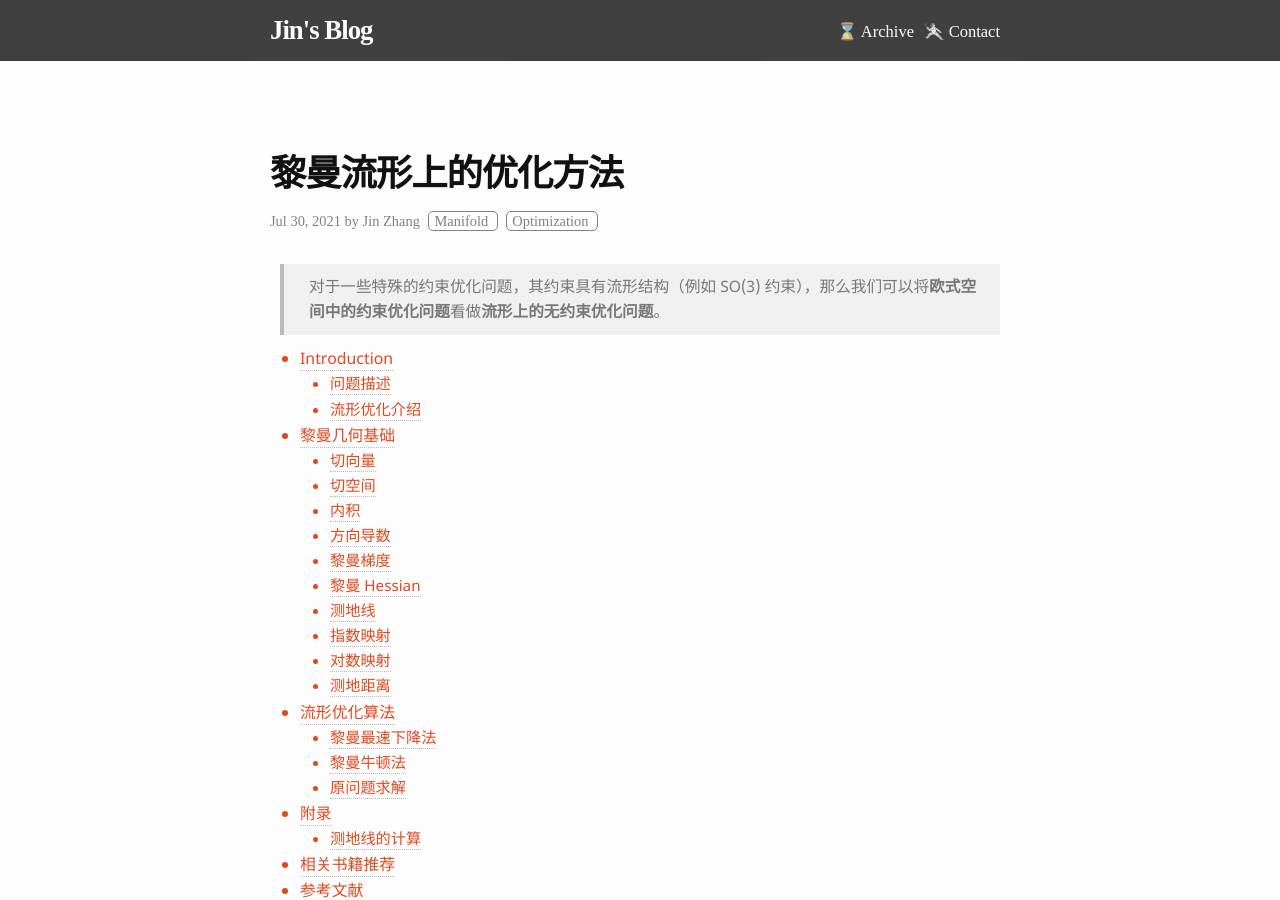
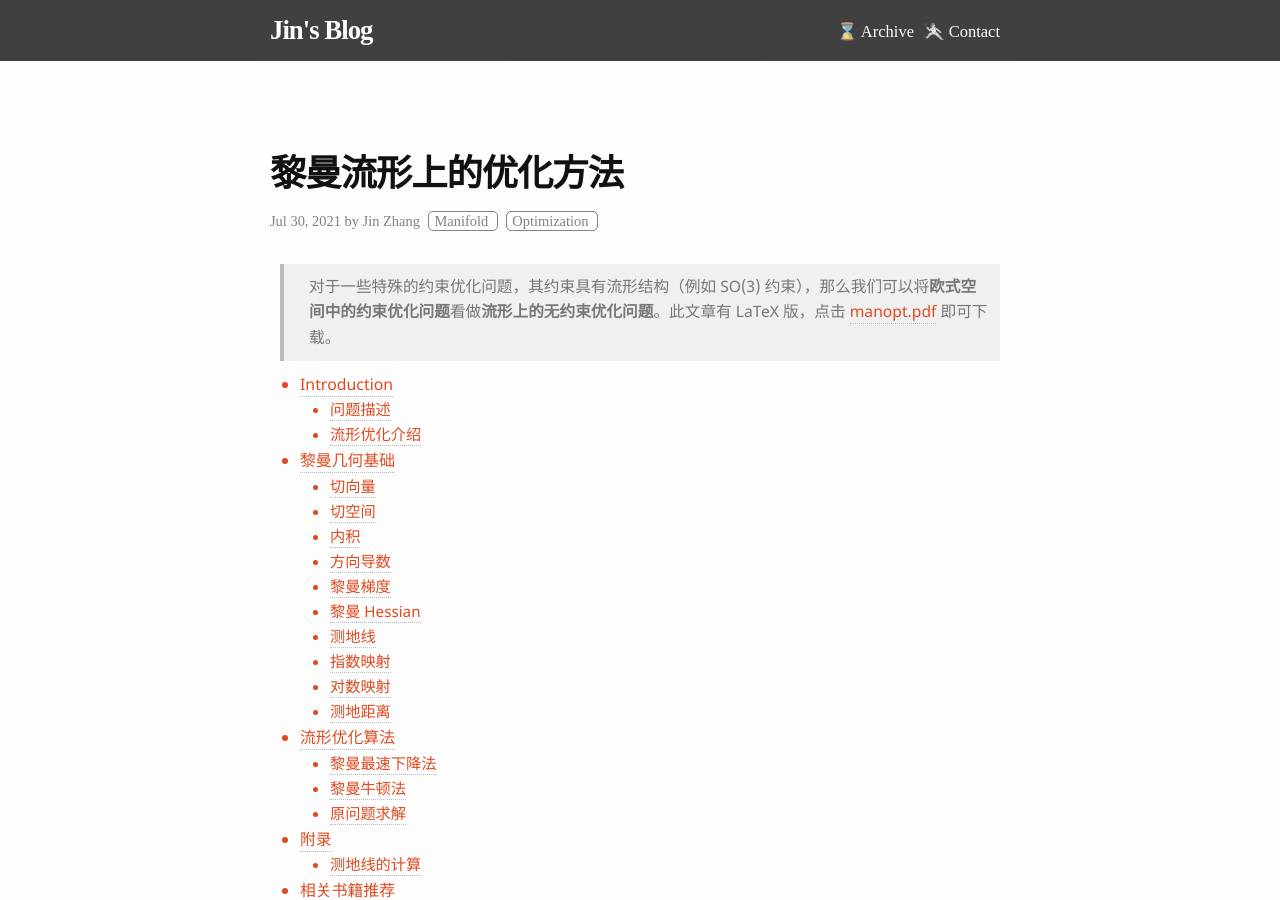
Before and after one commit to Theigrams/zjblog, a Jekyll site: the page built from _posts/2021-07-30-manopt.md, in a window 1280 px wide and 900 px high. Built offline with Jekyll 4.4.1, drawn with Linux system fonts in a browser that asks for light colours; some web fonts are replaced; comment, search, counter and statistics services are not loaded.

Commit message:
add new file manopt.pdf

```diff
--- a/_posts/2021-07-30-manopt.md
+++ b/_posts/2021-07-30-manopt.md
@@ -7,7 +7,7 @@ tags: Manifold Optimization
 typora-root-url: ../..
 ---
 
-> 对于一些特殊的约束优化问题，其约束具有流形结构（例如 SO(3) 约束），那么我们可以将**欧式空间中的约束优化问题**看做**流形上的无约束优化问题**。
+> 对于一些特殊的约束优化问题，其约束具有流形结构（例如 SO(3) 约束），那么我们可以将**欧式空间中的约束优化问题**看做**流形上的无约束优化问题**。此文章有 LaTeX 版，点击 [manopt.pdf](/zjblog/assets/papers/manopt.pdf)  即可下载。
 
 <!--more-->
 
```
Also changed, not shown: 1 other file.
